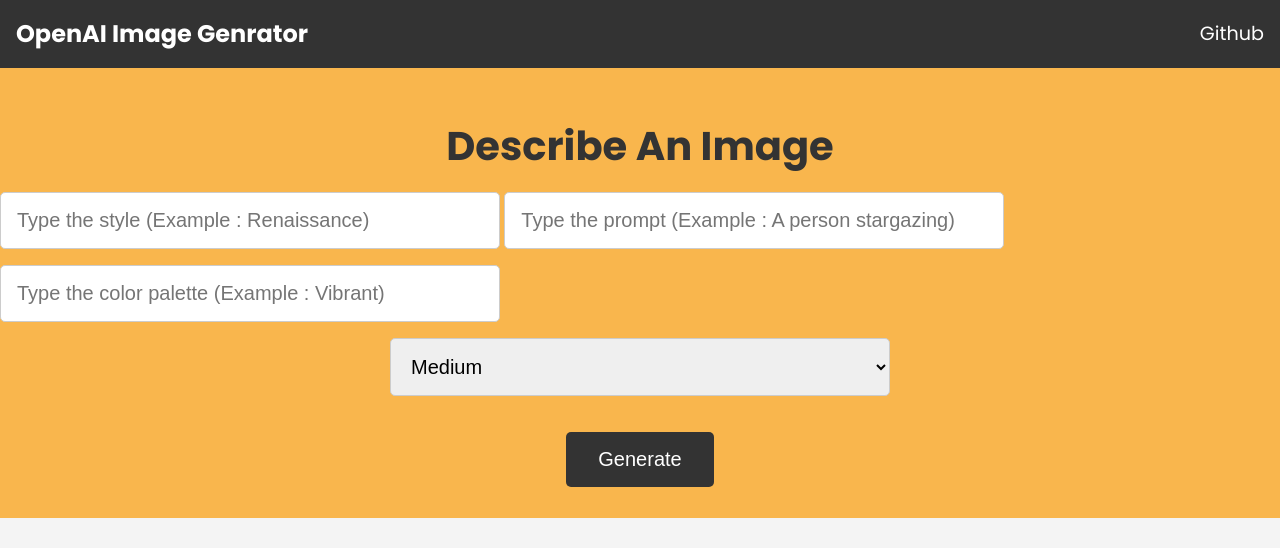
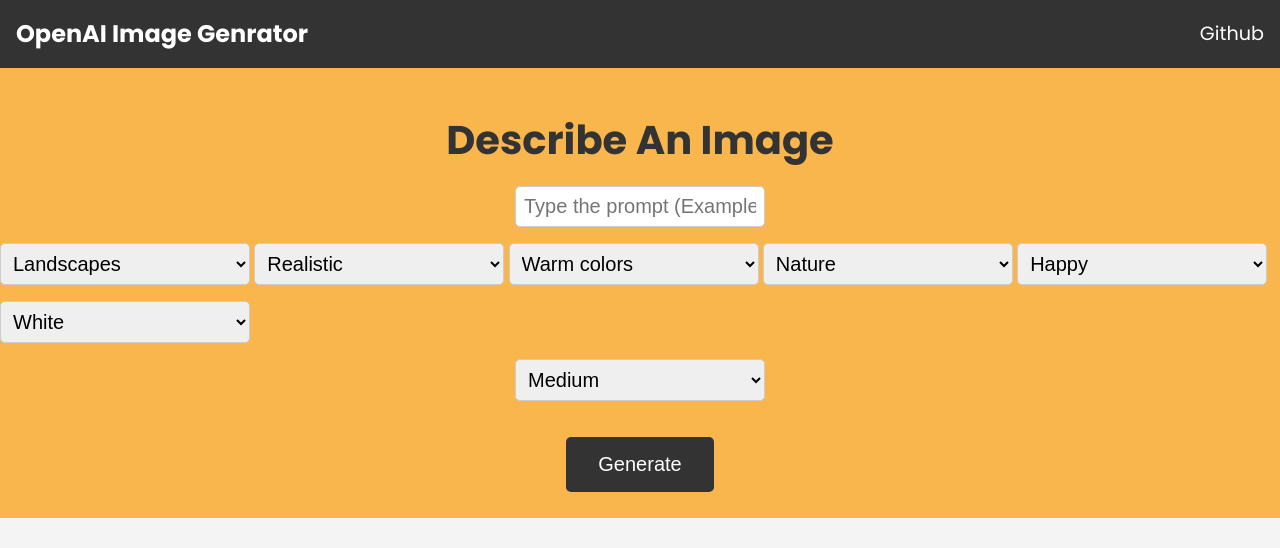
Before and after one commit to ramtaruman/Image-generation, a website: page public/index.html in a window 1280 px wide. Drawn offline with Linux system fonts and the light colour scheme.

Commit message:
Finalized changes

```diff
--- a/public/css/style.css
+++ b/public/css/style.css
@@ -75,9 +75,9 @@
 .showcase form input,
 form select {
   font-size: 20px;
-  width: 500px;
+  width: 250px;
   max-width: 500px;
-  padding: 1rem;
+  padding: 0.5rem;
   border: 1px solid #ccc;
   border-radius: 5px;
   margin-bottom: 1rem;
--- a/public/index.html
+++ b/public/index.html
@@ -32,10 +32,72 @@
       <section class="showcase">
         <form id="image-form">
           <h1>Describe An Image</h1>
+          <input type="text" id="prompt" placeholder="Type the prompt (Example : A person stargazing)" />
           <div class="form-control">
-            <input type="text" id="style-prompt" placeholder="Type the style (Example : Renaissance)" />
-            <input type="text" id="prompt" placeholder="Type the prompt (Example : A person stargazing)" />
-            <input type="text" id="color-prompt" placeholder="Type the color palette (Example : Vibrant) " />
+            <select name="Image Type" id="imgtyp">
+              <option value="Landscape">Landscapes</option>
+              <option value="Cityscape">Cityscapes</option>
+              <option value="Wildlife">Wildlife</option>
+              <option value="Abstract">Abstract</option>
+              <option value="Still life">Still life</option>
+              <option value="Seascape">Seascape</option>
+              <option value="Nightscape">Nightscape</option>
+            </select>
+            <select name="Image Style" id="imgstyl">
+              <option value="Realistic">Realistic</option>
+              <option value="Impressionistic">Impressionistic</option>
+              <option value="Pop Art">Pop Art</option>
+              <option value="Cartoon">Cartoon</option>
+              <option value="Minimalistic">Minimalistic</option>
+              <option value="Gothic">Gothic</option>
+              <option value="Vintage">Vintage</option>
+              <option value="Retro">Retro</option>
+              <option value="Futuristic">Futuristic</option>
+              <option value="Surreal">Surreal</option>
+            </select>
+            <select name="Color Scheme" id="imgclr">
+              <option value="Warm colors">Warm colors</option>
+              <option value="Cool colors">Cool colors</option>
+              <option value="Pastel colors">Pastel color</option>
+              <option value="Vibrant colors">Vibrant colors</option>
+              <option value="Monochrome">Monochrome</option>
+              <option value="Complimentary colors">Complimentary colors</option>
+              <option value="Analogous colors">Analogous colors</option>
+              <option value="Triadic colors">Triadic colors</option>
+              <option value="Neutral colors">Neutral colors</option>
+              <option value="Bright colors">Bright colors</option>
+            </select>
+            <select name="Image Content" id="imgcnt">
+              <option value="Nature">Nature</option>
+              <option value="Buildings and Architecture">Buildings and Architecture</option>
+              <option value="Animals">Animals</option>
+              <option value="People">People</option>
+              <option value="Food and Drink">Food and Drink</option>
+              <option value="Sports">Sports</option>
+              <option value="Art and Culture">Art and Culture</option>
+              <option value="Technology">Technology</option>
+              <option value="Travel and Adventure">Travel and Adventure</option>
+              <option value="Fashion">Fashion</option>
+            </select>
+            <select name="Image Mood" id="imgmod">
+              <option value="Happy">Happy</option>
+              <option value="Sad">Sad</option>
+              <option value="Romantic">Romantic</option>
+              <option value="Nostalgic">Nostalgic</option>
+              <option value="Exciting">Exciting</option>
+              <option value="Mysterious">Mysterious</option>
+              <option value="Calming">Calming</option>
+              <option value="Energizing">Energizing</option>
+              <option value="Playful">Playful</option>
+              <option value="Thoughtful">Thoughtful</option>
+            </select><select name="Image BG" id="imgbg">
+              <option value="White">White</option>
+              <option value="Black">Black</option>
+              <option value="Transparent">Transparent</option>
+              <option value="Solid Color">Solid Color</option>
+              <option value="Gradient">Gradient</option>
+              <option value="Pattern">Pattern</option>
+            </select>
           </div>
           <!-- size -->
           <div class="form-control">
--- a/public/js/main.js
+++ b/public/js/main.js
@@ -4,27 +4,26 @@
     document.querySelector('.msg').textContent = '';
     document.querySelector('#image').src = '';
 
-    const init_prompt = document.getElementById('prompt').value;
-    console.log(init_prompt);
-    const style_prompt = document.getElementById('style-prompt').value;
+    const init_prompt = document.querySelector('#prompt').value;
+    const type_prompt = document.getElementById('imgtyp').value;
+    console.log(type_prompt);
+    const style_prompt = document.getElementById('imgstyl').value;
     console.log(style_prompt);
-    const color_prompt = document.getElementById('color-prompt').value;
+    const color_prompt = document.getElementById('imgclr').value;
     console.log(color_prompt);
+    const content_prompt = document.getElementById('imgcnt').value;
+    console.log(content_prompt);
+    const mood_prompt = document.getElementById('imgmod').value;
+    console.log(mood_prompt);
+    const bg_prompt = document.getElementById('imgbg').value;
+    console.log(bg_prompt);
     const size = document.querySelector('#size').value;
 
     if (init_prompt === '') {
       alert('Please add some text');
       return;
     }
-    if (style_prompt === '') {
-      alert('Please add a style');
-      return;
-    }
-    if (color_prompt === '') {
-      alert('Please add a color palette');
-      return;
-    }
-    const prompt = init_prompt + ' in the style of ' + style_prompt + ' with a ' + color_prompt +' tone '
+    const prompt = init_prompt + ' in a setting of ' + type_prompt + ', in a ' + style_prompt +' style, with a color scheme of  ' + color_prompt + ' having content of ' + content_prompt + ' with ' + mood_prompt + ' mood and with background ' +bg_prompt
     generateImageRequest(prompt, size);
   }
 
```
Also changed, not shown: 1 other file.
